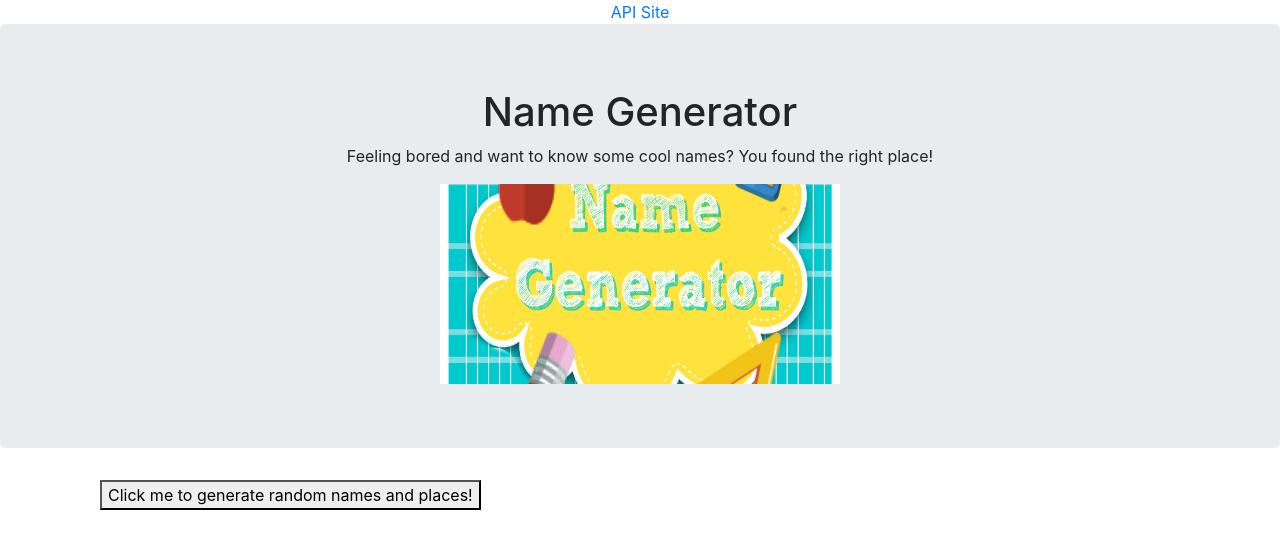
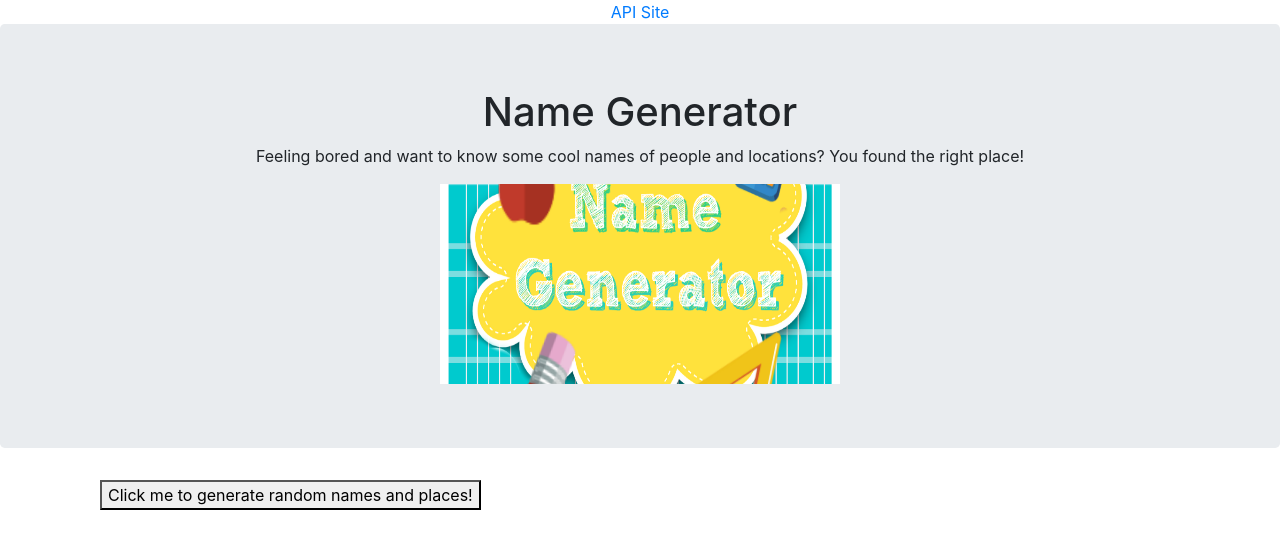
Before and after one commit to AryaJand/Name-Generator-API-Example, a plain HTML site: page index.html in a window 1280 px wide. Drawn offline with nearby package versions, Linux system fonts and the light colour scheme.

Commit message:
Code change

```diff
--- a/index.html
+++ b/index.html
@@ -19,7 +19,7 @@
 
     <div class="jumbotron text-center">
         <h1>Name Generator</h1>
-        <p> Feeling bored and want to know some cool names? You found the right place!</p>
+        <p> Feeling bored and want to know some cool names of people and locations? You found the right place!</p>
         <img src="img.png" width="400" height="200">
     </div>
 
@@ -78,6 +78,9 @@
                 }
             ]
         }
+
     </script>
 
-</body></html>
+</body>
+
+</html>
```
